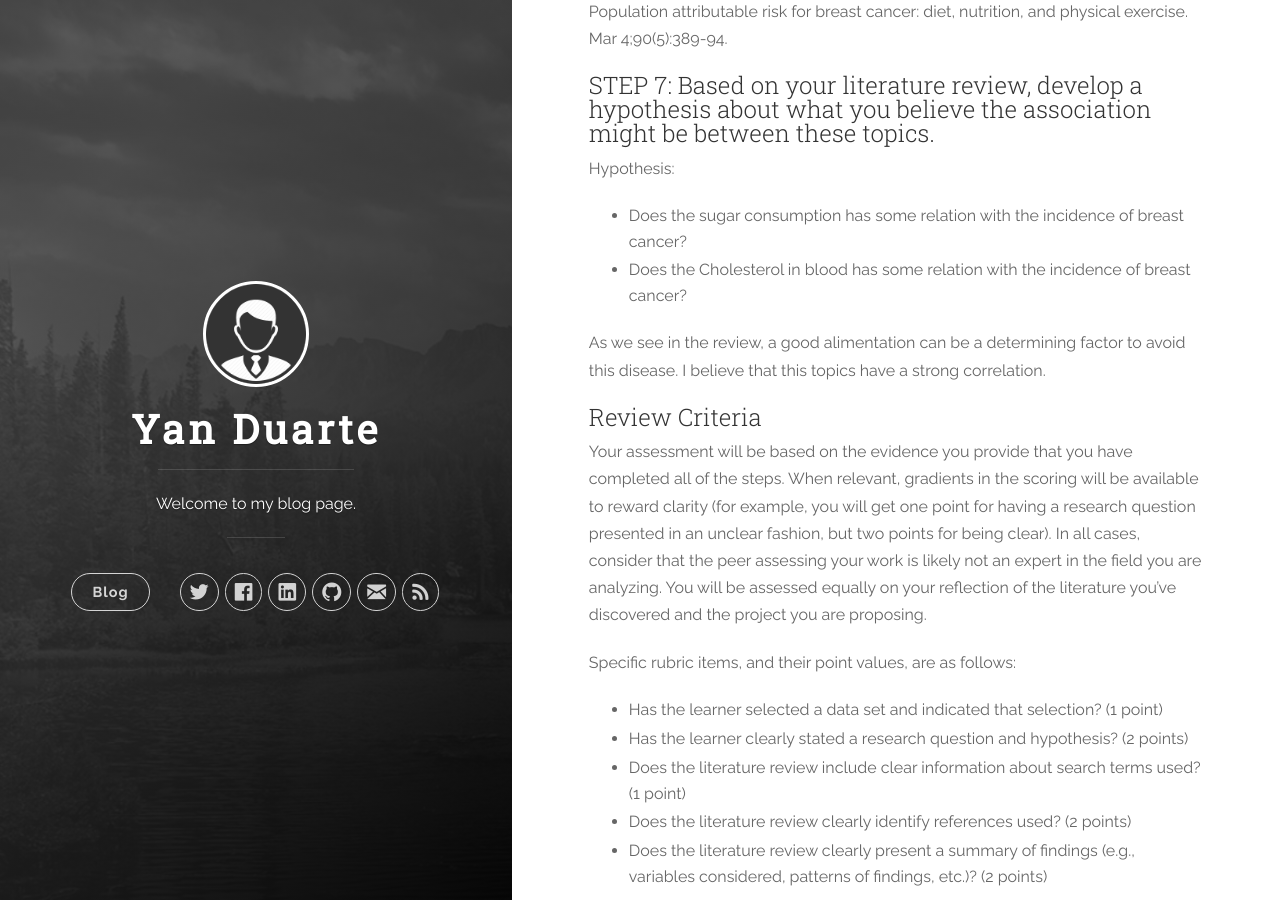
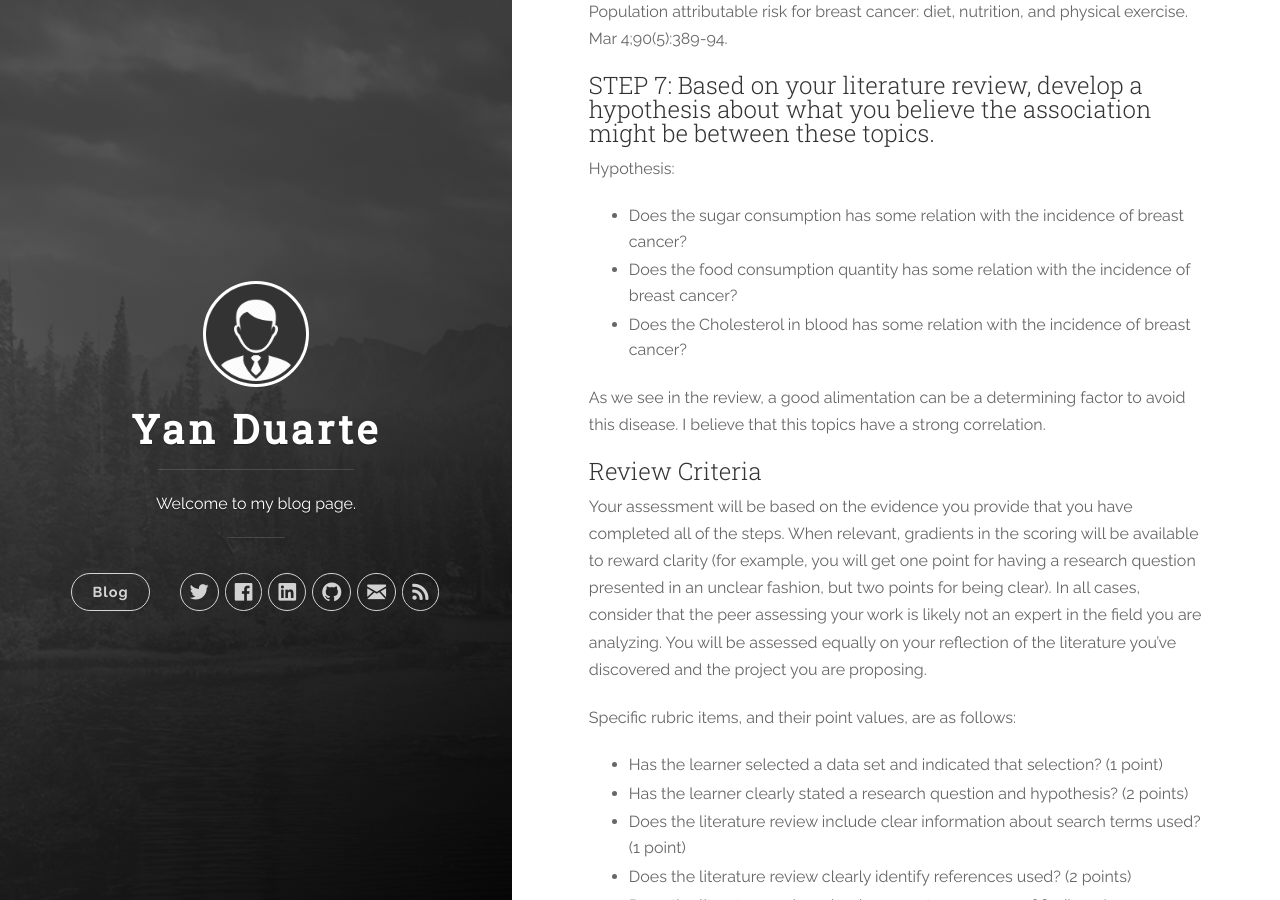
Before and after one commit to yan-duarte/yan-duarte.github.io, a Jekyll site: the page built from _posts/2016-07-02-Assignment1.md, in a window 1280 px wide and 900 px high, scrolled down 3116 px. Built offline with Jekyll 4.4.1, drawn with Linux system fonts in a browser that asks for light colours; nearby versions of some CDN libraries.

Commit message:
Updated 2016-07-02-Assignment1.md

```diff
--- a/_posts/2016-07-02-Assignment1.md
+++ b/_posts/2016-07-02-Assignment1.md
@@ -70,6 +70,7 @@ The correlation between the alimentation way and the incidence of breast cancer
 Hypothesis:
 
   - Does the sugar consumption has some relation with the incidence of breast cancer?
+  - Does the food consumption quantity has some relation with the incidence of breast cancer?
   - Does the Cholesterol in blood has some relation with the incidence of breast cancer?
 
 As we see in the review, a good alimentation can be a determining factor to avoid this disease. I believe that this topics have a strong correlation.
```
